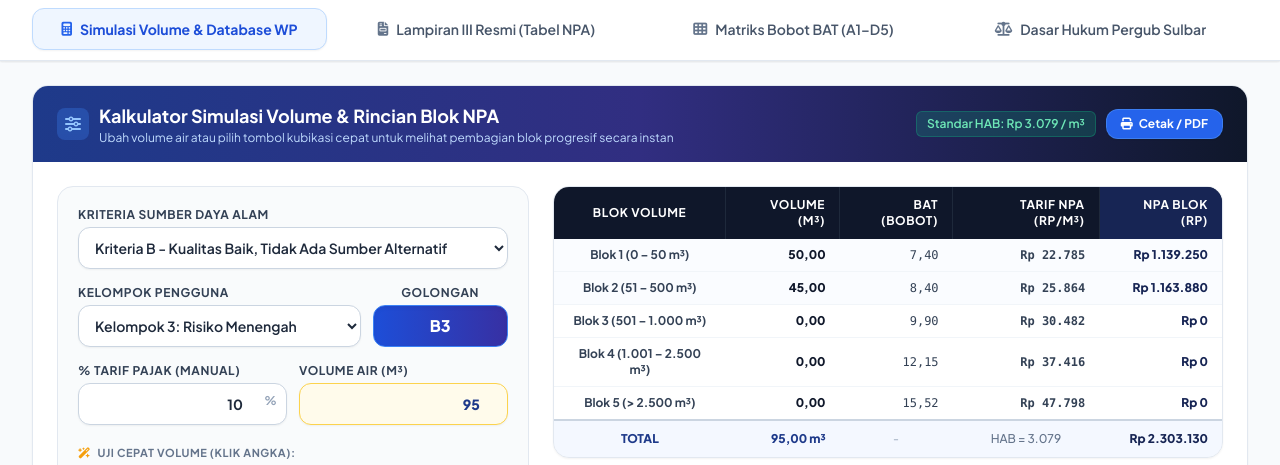
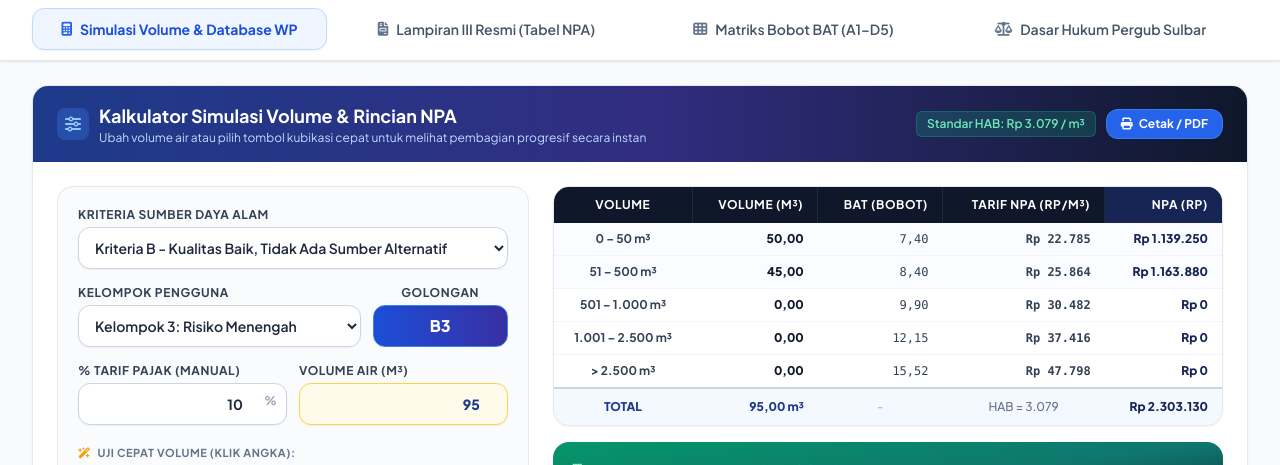
Before and after one commit to andhyz16/simulasi-pajak-air-tanah, a plain HTML site: page index.html in a window 1280 px wide. Shown: the part 121-586 px from the top of the page. Drawn offline with nearby package versions, Linux system fonts and the light colour scheme.

Commit message:
Ganti Blok Volume menjadi Volume dan NPA Blok menjadi NPA

```diff
--- a/index.html
+++ b/index.html
@@ -125,7 +125,7 @@
     <div id="tab-sipat" class="tab-content space-y-6">
 
       <!-- ========================================================= -->
-      <!-- BAGIAN 1: KALKULATOR SIMULASI VOLUME PROGRESIF (5 BLOK) -->
+      <!-- BAGIAN 1: KALKULATOR SIMULASI VOLUME PROGRESIF -->
       <!-- ========================================================= -->
       <div id="section-kalkulator" class="bg-white rounded-2xl shadow-sm border border-slate-200 overflow-hidden no-print">
         <div class="bg-gradient-to-r from-blue-900 via-indigo-900 to-slate-900 px-6 py-4 text-white flex flex-wrap items-center justify-between gap-3">
@@ -134,8 +134,8 @@
               <i class="fa-solid fa-sliders"></i>
             </div>
             <div>
-              <h2 class="font-bold text-base sm:text-lg">Kalkulator Simulasi Volume & Rincian Blok NPA</h2>
-              <p class="text-xs text-blue-200">Ubah volume air atau pilih tombol kubikasi cepat untuk melihat pembagian blok progresif secara instan</p>
+              <h2 class="font-bold text-base sm:text-lg">Kalkulator Simulasi Volume & Rincian NPA</h2>
+              <p class="text-xs text-blue-200">Ubah volume air atau pilih tombol kubikasi cepat untuk melihat pembagian progresif secara instan</p>
             </div>
           </div>
           <div class="flex items-center gap-2.5">
@@ -235,11 +235,11 @@
               <table class="w-full text-xs text-left">
                 <thead class="bg-slate-900 text-white font-bold uppercase tracking-wider">
                   <tr>
-                    <th class="px-3.5 py-2.5 text-center border-r border-slate-800">Blok Volume</th>
+                    <th class="px-3.5 py-2.5 text-center border-r border-slate-800">Volume</th>
                     <th class="px-3.5 py-2.5 text-right border-r border-slate-800">Volume (m³)</th>
                     <th class="px-3.5 py-2.5 text-right border-r border-slate-800">BAT (Bobot)</th>
                     <th class="px-3.5 py-2.5 text-right border-r border-slate-800">Tarif NPA (Rp/m³)</th>
-                    <th class="px-3.5 py-2.5 text-right bg-blue-950">NPA Blok (Rp)</th>
+                    <th class="px-3.5 py-2.5 text-right bg-blue-950">NPA (Rp)</th>
                   </tr>
                 </thead>
                 <tbody id="calc-breakdown-body" class="divide-y divide-slate-100 font-medium">
@@ -321,19 +321,19 @@
           </div>
         </div>
 
-        <!-- Tabel Rincian 5 Blok Progresif -->
+        <!-- Tabel Rincian Perhitungan Progresif -->
         <div class="mb-4">
           <h3 class="font-bold text-slate-900 text-xs uppercase tracking-wider mb-2">
-            2. Rincian Perhitungan 5 Blok Volume Progresif (NPA)
+            2. Rincian Perhitungan Volume Progresif (NPA)
           </h3>
           <table class="w-full text-xs border-collapse border border-slate-400">
             <thead>
               <tr class="bg-slate-800 text-white font-bold">
-                <th class="border border-slate-400 px-3 py-2 text-center">Blok Volume</th>
+                <th class="border border-slate-400 px-3 py-2 text-center">Volume</th>
                 <th class="border border-slate-400 px-3 py-2 text-right">Volume (m³)</th>
                 <th class="border border-slate-400 px-3 py-2 text-right">Bobot BAT</th>
                 <th class="border border-slate-400 px-3 py-2 text-right">Tarif NPA (Rp/m³)</th>
-                <th class="border border-slate-400 px-3 py-2 text-right">NPA Blok (Rp)</th>
+                <th class="border border-slate-400 px-3 py-2 text-right">NPA (Rp)</th>
               </tr>
             </thead>
             <tbody id="print-breakdown-body">
@@ -568,7 +568,7 @@
               <span id="preview-tax" class="font-extrabold text-emerald-700">Rp 0</span>
             </div>
             <div class="flex items-center gap-2">
-              <span class="text-[11px] text-slate-500 italic">*Nilai dihitung progresif 5 blok sesuai Pergub Sulbar 3/2025</span>
+              <span class="text-[11px] text-slate-500 italic">*Nilai dihitung secara progresif sesuai Pergub Sulbar 3/2025</span>
             </div>
           </div>
 
@@ -1018,11 +1018,11 @@
       const blocks = calculateBlocks(vol);
 
       const labels = [
-        'Blok 1 (0 – 50 m³)',
-        'Blok 2 (51 – 500 m³)',
-        'Blok 3 (501 – 1.000 m³)',
-        'Blok 4 (1.001 – 2.500 m³)',
-        'Blok 5 (> 2.500 m³)'
+        '0 – 50 m³',
+        '51 – 500 m³',
+        '501 – 1.000 m³',
+        '1.001 – 2.500 m³',
+        '> 2.500 m³'
       ];
 
       let tbodyHtml = '';
```
